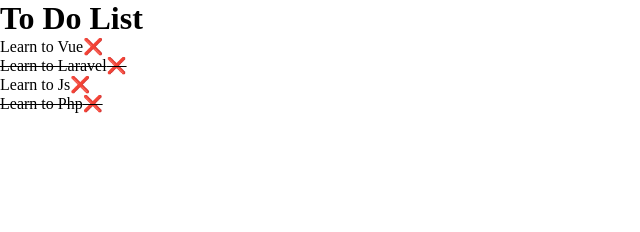
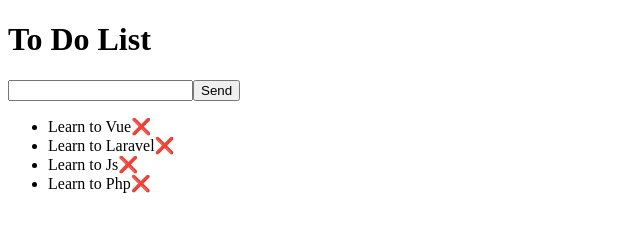
Before and after one commit to Nico-Serra/vue-todolist, a plain HTML site: page index.html in a window 1280 px wide. Shown: the whole page, without its empty margins (0-640 px from the left). Drawn offline with nearby package versions, Linux system fonts and the light colour scheme.

Commit message:
add milestone 3 and add bonus 1

```diff
--- a/assets/css/style.css
+++ b/assets/css/style.css
@@ -1,8 +1,8 @@
-*{
+/* *{
     margin: 0;
     padding: 0;
     box-sizing: border-box;
-}
+} */
 
 .completed{
     text-decoration: line-through;
--- a/assets/js/app.js
+++ b/assets/js/app.js
@@ -4,13 +4,16 @@ const {createApp} = Vue;
 
 
 
-// - Aggiungiamo un input con v-model che aggiunge un nuovo oggetto al keyup
 
 
 createApp({
     data() {
         return{
-            //message: 'ciao',
+            //textInput:"",
+            toDoUser: {
+                text: '',
+                done: false,
+            },
             toDoList:[
                 // - Creiamo un array di oggetti e ogni oggetto formato da due proprietà 'text:stringa' e 'done: booleano'
                 {
@@ -19,7 +22,7 @@ createApp({
                 },
                 {
                     text: 'Learn to Laravel',
-                    done: true,
+                    done: false,
                 },
                 {
                     text: 'Learn to Js',
@@ -27,7 +30,7 @@ createApp({
                 },
                 {
                     text: 'Learn to Php',
-                    done: true,
+                    done: false,
                 },
             ]
         }
@@ -35,6 +38,19 @@ createApp({
     methods: {
         removeItem(indexEl){
             this.toDoList.splice(indexEl,1)
+        },
+        addToDoList(){
+            //this.toDoUser.text = this.toDoUser;
+            // this.toDoUser.done = false;
+            //this.toDoUser.text = {...this.textInput}
+            //this.toDoList.unshift(this.toDoUser)
+
+            //console.log(this.toDoUser);
+            //this.textInput = ''
+            const newToDo = {...this.toDoUser}
+            console.log(newToDo);
+            this.toDoList.unshift(newToDo)
+            this.toDoUser.text = ''
         }
     }
 }).mount('#app')
--- a/index.html
+++ b/index.html
@@ -10,13 +10,14 @@
 
     <div id="app">
         <h1>To Do List</h1>
+        <input type="text" v-model="toDoUser.text" @keyup.enter="addToDoList()">
+        <button @click="addToDoList()">Send</button>
          <!-- - Stampiamo una lista nell HTML per ogni todo, SE done è uguale a true visualizziamo il testo del nodo sbarrato -->
          <ul>
             <li v-for="(toDo,index) in toDoList" :class="{'completed': toDo.done === true}">
                 <span>{{toDo.text}}</span>
                 <!-- // - Aggiungiamo una x affianco ogni to do e al click rimuove il todo -->
                 <span @click="removeItem(index)">❌</span>
-
             </li>
          </ul>
     </div>
```
